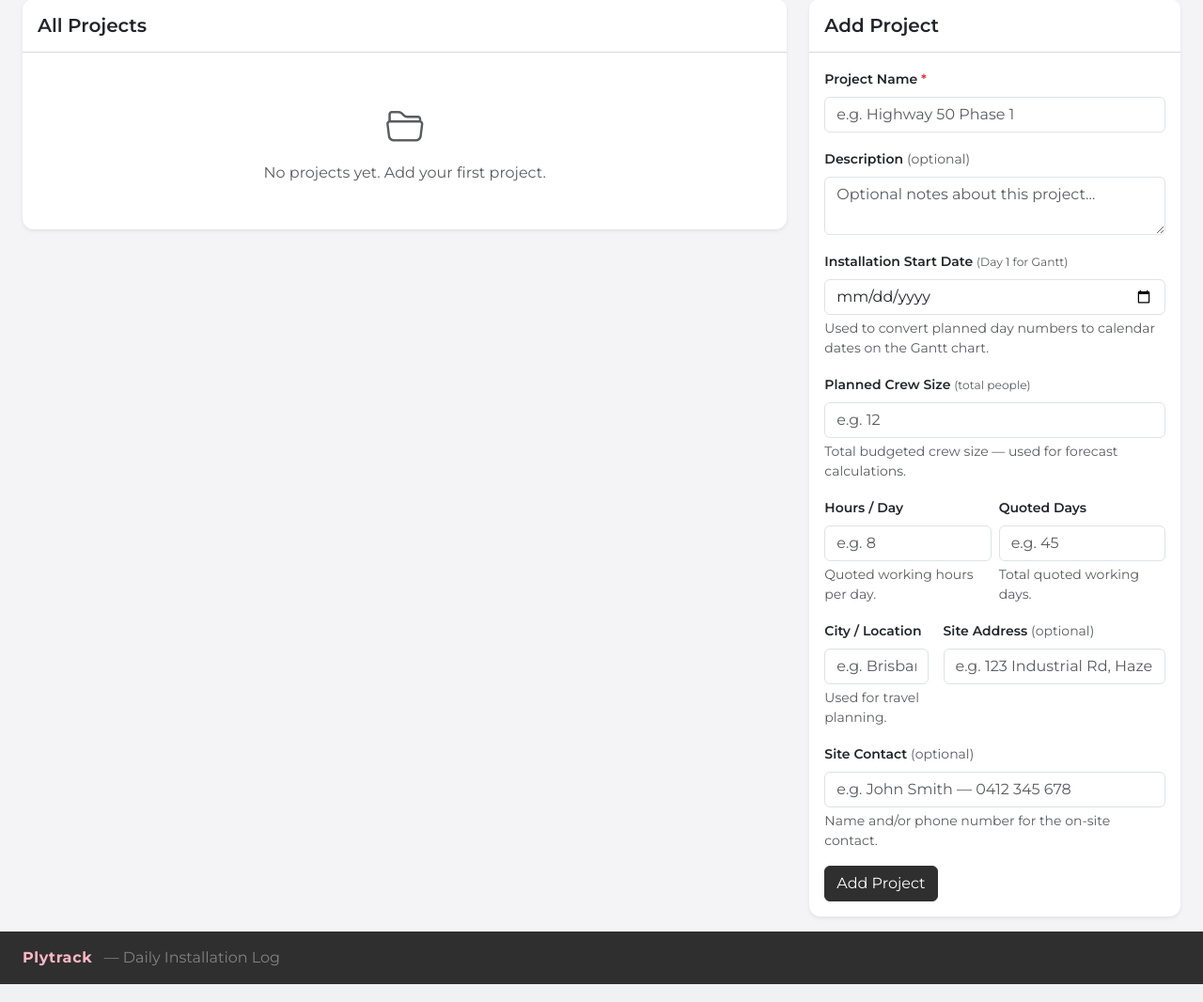
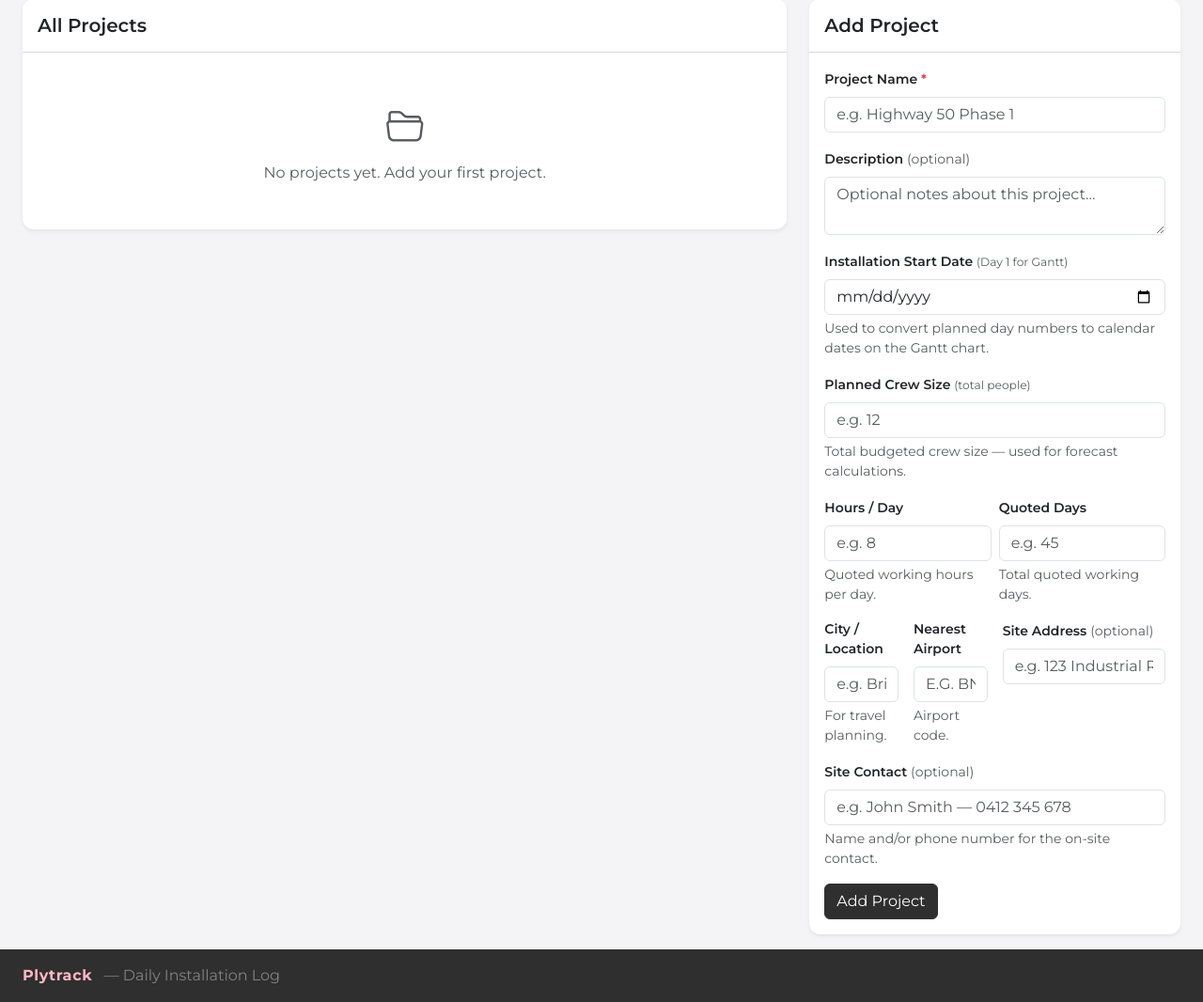
Before and after one commit to hollylmi/Tracking-Program, a Flask app: page /admin/projects in a window 1280 px wide. Shown: the part 176-1242 px from the top of the page at 94% size. Run offline with Flask 3, Linux system fonts and the light colour scheme; a user stored in the database is signed in; data that the repository does not hold is empty.

Commit message:
feat: add nearest airport field to admin projects page
City and nearest airport can now be set when adding or editing projects
from Admin -> Projects, not just the project dashboard settings tab.

Co-Authored-By: Claude Opus 4.6 (1M context) <noreply@anthropic.com>

```diff
--- a/blueprints/admin.py
+++ b/blueprints/admin.py
@@ -641,6 +641,7 @@ def admin_projects():
                 p.site_address = request.form.get('site_address', '').strip() or None
                 p.site_contact = request.form.get('site_contact', '').strip() or None
                 p.city = request.form.get('city', '').strip() or None
+                p.nearest_airport = request.form.get('nearest_airport', '').strip().upper() or None
                 db.session.add(p)
                 db.session.commit()
                 flash(f'Project "{name}" added.', 'success')
@@ -661,6 +662,7 @@ def admin_projects():
             project.site_address = request.form.get('site_address', '').strip() or None
             project.site_contact = request.form.get('site_contact', '').strip() or None
             project.city = request.form.get('city', '').strip() or None
+            project.nearest_airport = request.form.get('nearest_airport', '').strip().upper() or None
             db.session.commit()
             flash('Project updated.', 'success')
         elif action == 'toggle':
--- a/templates/admin/projects.html
+++ b/templates/admin/projects.html
@@ -71,7 +71,9 @@
                             '{{ project.hours_per_day or "" }}',
                             '{{ project.quoted_days or "" }}',
                             '{{ (project.site_address or '')|replace("'", "\\'") }}',
-                            '{{ (project.site_contact or '')|replace("'", "\\'") }}')"
+                            '{{ (project.site_contact or '')|replace("'", "\\'") }}',
+                            '{{ project.city or "" }}',
+                            '{{ project.nearest_airport or "" }}')"
                           title="Edit">
                     <i class="bi bi-pencil"></i>
                   </button>
@@ -168,13 +170,19 @@
           </div>
 
           <div class="row g-3 mb-3">
-            <div class="col-md-4">
+            <div class="col-md-3">
               <label class="form-label fw-semibold">City / Location</label>
               <input type="text" name="city" id="projectCity" class="form-control"
-                     placeholder="e.g. Brisbane, Karratha">
-              <div class="form-text">Used for travel planning.</div>
+                     placeholder="e.g. Brisbane">
+              <div class="form-text">For travel planning.</div>
             </div>
-            <div class="col-md-8">
+            <div class="col-md-3">
+              <label class="form-label fw-semibold">Nearest Airport</label>
+              <input type="text" name="nearest_airport" id="projectAirport" class="form-control"
+                     placeholder="e.g. BNE" style="text-transform:uppercase">
+              <div class="form-text">Airport code.</div>
+            </div>
+            <div class="col-md-6">
               <label class="form-label fw-semibold">Site Address <span class="text-muted fw-normal">(optional)</span></label>
               <input type="text" name="site_address" id="projectSiteAddress" class="form-control"
                      placeholder="e.g. 123 Industrial Rd, Hazelwood VIC 3840">
@@ -203,7 +211,7 @@
 
 {% block scripts %}
 <script>
-  function openEditProject(id, name, description, startDate, plannedCrew, hoursPerDay, quotedDays, siteAddress, siteContact) {
+  function openEditProject(id, name, description, startDate, plannedCrew, hoursPerDay, quotedDays, siteAddress, siteContact, city, airport) {
     document.getElementById('formTitle').textContent = 'Edit Project';
     document.getElementById('formAction').value = 'edit';
     document.getElementById('editId').value = id;
@@ -215,6 +223,8 @@
     document.getElementById('projectQuotedDays').value = quotedDays;
     document.getElementById('projectSiteAddress').value = siteAddress || '';
     document.getElementById('projectSiteContact').value = siteContact || '';
+    document.getElementById('projectCity').value = city || '';
+    document.getElementById('projectAirport').value = airport || '';
     document.getElementById('submitBtn').textContent = 'Save Changes';
     document.getElementById('cancelEditBtn').classList.remove('d-none');
     document.getElementById('projectName').focus();
```
